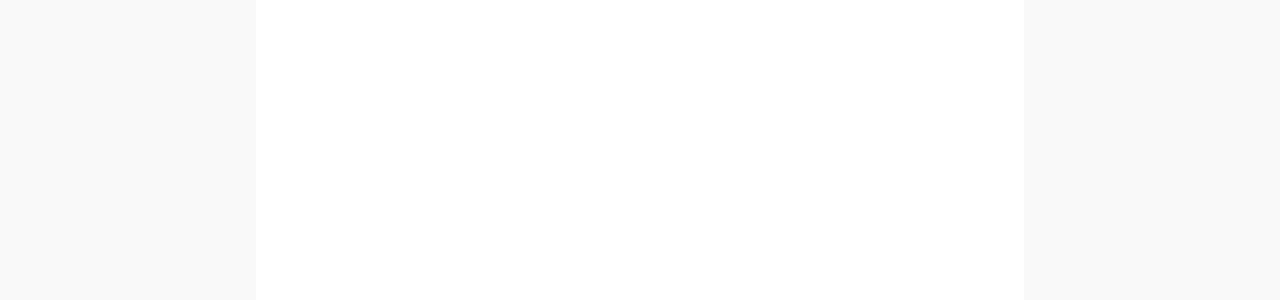
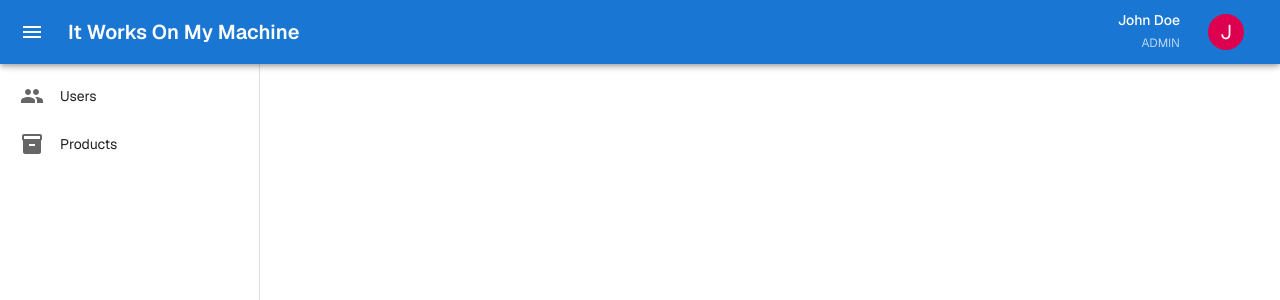
Before and after one commit to roshan-cpaxtra/It-Works-On-My-Machine, a Next.js app: page / in a window 1280 px wide. Shown: the top 300 px of the page. Built offline with nearby package versions, Linux system fonts and the light colour scheme.

Commit message:
Add layout

```diff
--- a/app/page.tsx
+++ b/app/page.tsx
@@ -1,13 +1,10 @@
 "use client";
-import { Typography } from "@mui/material";
+import { MainLayout } from "@/components/layout/MainLayout";
+
 export default function Home() {
   return (
-    <div className="flex min-h-screen items-center justify-center bg-zinc-50 font-sans dark:bg-black">
-      <main className="flex min-h-screen w-full max-w-3xl flex-col items-center justify-between py-32 px-16 bg-white dark:bg-black sm:items-start">
-        <Typography variant="body1" className="text-white">
-          Blank project
-        </Typography>
-      </main>
-    </div>
+    <MainLayout>
+      <div />
+    </MainLayout>
   );
 }
--- /dev/null
+++ b/components/layout/MainLayout.tsx
@@ -0,0 +1,50 @@
+'use client';
+
+import React, { useState } from 'react';
+import { Box, Toolbar, useMediaQuery, useTheme } from '@mui/material';
+import { Navbar } from './Navbar';
+import { Sidebar, DRAWER_WIDTH } from './Sidebar';
+
+interface MainLayoutProps {
+  children: React.ReactNode;
+}
+
+export const MainLayout: React.FC<MainLayoutProps> = ({ children }) => {
+  const theme = useTheme();
+  const isMobile = useMediaQuery(theme.breakpoints.down('md'));
+  const [mobileOpen, setMobileOpen] = useState(false);
+
+  const handleDrawerToggle = () => {
+    setMobileOpen(!mobileOpen);
+  };
+
+  return (
+    <Box sx={{ display: 'flex', minHeight: '100vh' }}>
+      <Navbar
+        onMenuClick={handleDrawerToggle}
+        userName="John Doe"
+        userRole="ADMIN"
+      />
+
+      <Sidebar
+        open={isMobile ? mobileOpen : true}
+        onClose={handleDrawerToggle}
+        variant={isMobile ? 'temporary' : 'permanent'}
+      />
+
+      <Box
+        component="main"
+        sx={{
+          flexGrow: 1,
+          p: 3,
+          width: { md: `calc(100% - ${DRAWER_WIDTH}px)` },
+          bgcolor: 'background.default',
+          minHeight: '100vh',
+        }}
+      >
+        <Toolbar />
+        {children}
+      </Box>
+    </Box>
+  );
+};
--- /dev/null
+++ b/components/layout/Navbar.tsx
@@ -0,0 +1,169 @@
+'use client';
+
+import React, { useState } from 'react';
+import {
+  AppBar,
+  Toolbar,
+  IconButton,
+  Typography,
+  Box,
+  Menu,
+  MenuItem,
+  Avatar,
+  Divider,
+  ListItemIcon,
+} from '@mui/material';
+import {
+  Menu as MenuIcon,
+  AccountCircle,
+  Logout,
+  Settings,
+  Person,
+} from '@mui/icons-material';
+
+interface NavbarProps {
+  onMenuClick: () => void;
+  userName?: string;
+  userRole?: string;
+}
+
+export const Navbar: React.FC<NavbarProps> = ({
+  onMenuClick,
+  userName = 'Guest User',
+  userRole = 'GUEST'
+}) => {
+  const [anchorEl, setAnchorEl] = useState<null | HTMLElement>(null);
+
+  const handleUserMenuOpen = (event: React.MouseEvent<HTMLElement>) => {
+    setAnchorEl(event.currentTarget);
+  };
+
+  const handleUserMenuClose = () => {
+    setAnchorEl(null);
+  };
+
+  const handleLogout = () => {
+    handleUserMenuClose();
+    // Logout logic will be implemented later
+    console.log('Logout clicked');
+  };
+
+  const handleProfile = () => {
+    handleUserMenuClose();
+    // Profile navigation will be implemented later
+    console.log('Profile clicked');
+  };
+
+  const handleSettings = () => {
+    handleUserMenuClose();
+    // Settings navigation will be implemented later
+    console.log('Settings clicked');
+  };
+
+  return (
+    <AppBar
+      position="fixed"
+      sx={{
+        zIndex: (theme) => theme.zIndex.drawer + 1,
+        bgcolor: 'primary.main'
+      }}
+    >
+      <Toolbar>
+        <IconButton
+          color="inherit"
+          aria-label="open drawer"
+          edge="start"
+          onClick={onMenuClick}
+          sx={{ mr: 2 }}
+        >
+          <MenuIcon />
+        </IconButton>
+
+        <Typography
+          variant="h6"
+          noWrap
+          component="div"
+          sx={{ flexGrow: 0, fontWeight: 600 }}
+        >
+          It Works On My Machine
+        </Typography>
+
+        <Box sx={{ flexGrow: 1 }} />
+
+        <Box sx={{ display: 'flex', alignItems: 'center', gap: 2 }}>
+          <Box sx={{ display: { xs: 'none', sm: 'block' }, textAlign: 'right' }}>
+            <Typography variant="body2" sx={{ fontWeight: 500 }}>
+              {userName}
+            </Typography>
+            <Typography variant="caption" sx={{ color: 'rgba(255, 255, 255, 0.7)' }}>
+              {userRole}
+            </Typography>
+          </Box>
+
+          <IconButton
+            size="large"
+            aria-label="account of current user"
+            aria-controls="user-menu"
+            aria-haspopup="true"
+            onClick={handleUserMenuOpen}
+            color="inherit"
+          >
+            <Avatar sx={{ width: 36, height: 36, bgcolor: 'secondary.main' }}>
+              {userName.charAt(0).toUpperCase()}
+            </Avatar>
+          </IconButton>
+
+          <Menu
+            id="user-menu"
+            anchorEl={anchorEl}
+            open={Boolean(anchorEl)}
+            onClose={handleUserMenuClose}
+            anchorOrigin={{
+              vertical: 'bottom',
+              horizontal: 'right',
+            }}
+            transformOrigin={{
+              vertical: 'top',
+              horizontal: 'right',
+            }}
+            sx={{ mt: 1 }}
+          >
+            <Box sx={{ px: 2, py: 1.5 }}>
+              <Typography variant="subtitle2" sx={{ fontWeight: 600 }}>
+                {userName}
+              </Typography>
+              <Typography variant="caption" color="text.secondary">
+                {userRole}
+              </Typography>
+            </Box>
+
+            <Divider />
+
+            <MenuItem onClick={handleProfile}>
+              <ListItemIcon>
+                <Person fontSize="small" />
+              </ListItemIcon>
+              Profile
+            </MenuItem>
+
+            <MenuItem onClick={handleSettings}>
+              <ListItemIcon>
+                <Settings fontSize="small" />
+              </ListItemIcon>
+              Settings
+            </MenuItem>
+
+            <Divider />
+
+            <MenuItem onClick={handleLogout}>
+              <ListItemIcon>
+                <Logout fontSize="small" color="error" />
+              </ListItemIcon>
+              <Typography color="error">Logout</Typography>
+            </MenuItem>
+          </Menu>
+        </Box>
+      </Toolbar>
+    </AppBar>
+  );
+};
--- /dev/null
+++ b/components/layout/Sidebar.tsx
@@ -0,0 +1,166 @@
+'use client';
+
+import React from 'react';
+import {
+  Drawer,
+  List,
+  ListItem,
+  ListItemButton,
+  ListItemIcon,
+  ListItemText,
+  Toolbar,
+  Divider,
+  Box,
+  Collapse,
+} from '@mui/material';
+import {
+  People,
+  Inventory,
+  ExpandLess,
+  ExpandMore,
+} from '@mui/icons-material';
+import { usePathname } from 'next/navigation';
+import Link from 'next/link';
+
+interface NavItem {
+  title: string;
+  path: string;
+  icon: React.ReactNode;
+  children?: NavItem[];
+}
+
+const DRAWER_WIDTH = 260;
+
+const navigationItems: NavItem[] = [
+  {
+    title: 'Users',
+    path: '/users',
+    icon: <People />,
+  },
+  {
+    title: 'Products',
+    path: '/products',
+    icon: <Inventory />,
+  },
+];
+
+interface SidebarProps {
+  open: boolean;
+  onClose: () => void;
+  variant?: 'permanent' | 'temporary';
+}
+
+export const Sidebar: React.FC<SidebarProps> = ({
+  open,
+  onClose,
+  variant = 'permanent'
+}) => {
+  const pathname = usePathname();
+  const [expandedItems, setExpandedItems] = React.useState<string[]>([]);
+
+  const handleItemClick = (itemPath: string) => {
+    if (expandedItems.includes(itemPath)) {
+      setExpandedItems(expandedItems.filter((path) => path !== itemPath));
+    } else {
+      setExpandedItems([...expandedItems, itemPath]);
+    }
+  };
+
+  const isItemActive = (itemPath: string) => {
+    return pathname === itemPath || pathname?.startsWith(itemPath + '/');
+  };
+
+  const renderNavItem = (item: NavItem, depth: number = 0) => {
+    const hasChildren = item.children && item.children.length > 0;
+    const isExpanded = expandedItems.includes(item.path);
+    const isActive = isItemActive(item.path);
+
+    return (
+      <React.Fragment key={item.path}>
+        <ListItem disablePadding sx={{ display: 'block' }}>
+          <ListItemButton
+            component={hasChildren ? 'div' : Link}
+            href={!hasChildren ? item.path : undefined}
+            onClick={() => hasChildren && handleItemClick(item.path)}
+            sx={{
+              minHeight: 48,
+              px: 2.5,
+              pl: 2.5 + depth * 2,
+              bgcolor: isActive ? 'action.selected' : 'transparent',
+              '&:hover': {
+                bgcolor: isActive ? 'action.selected' : 'action.hover',
+              },
+              borderLeft: isActive ? 3 : 0,
+              borderColor: 'primary.main',
+            }}
+          >
+            <ListItemIcon
+              sx={{
+                minWidth: 0,
+                mr: 2,
+                justifyContent: 'center',
+                color: isActive ? 'primary.main' : 'text.secondary',
+              }}
+            >
+              {item.icon}
+            </ListItemIcon>
+            <ListItemText
+              primary={item.title}
+              primaryTypographyProps={{
+                fontSize: 14,
+                fontWeight: isActive ? 600 : 400,
+              }}
+            />
+            {hasChildren && (
+              isExpanded ? <ExpandLess /> : <ExpandMore />
+            )}
+          </ListItemButton>
+        </ListItem>
+
+        {hasChildren && (
+          <Collapse in={isExpanded} timeout="auto" unmountOnExit>
+            <List component="div" disablePadding>
+              {item.children?.map((child) => renderNavItem(child, depth + 1))}
+            </List>
+          </Collapse>
+        )}
+      </React.Fragment>
+    );
+  };
+
+  const drawerContent = (
+    <>
+      <Toolbar />
+      <Box sx={{ overflow: 'auto', height: '100%' }}>
+        <List>
+          {navigationItems.map((item) => renderNavItem(item))}
+        </List>
+      </Box>
+    </>
+  );
+
+  return (
+    <Drawer
+      variant={variant}
+      open={open}
+      onClose={onClose}
+      sx={{
+        width: DRAWER_WIDTH,
+        flexShrink: 0,
+        '& .MuiDrawer-paper': {
+          width: DRAWER_WIDTH,
+          boxSizing: 'border-box',
+          borderRight: '1px solid',
+          borderColor: 'divider',
+        },
+      }}
+      ModalProps={{
+        keepMounted: true, // Better mobile performance
+      }}
+    >
+      {drawerContent}
+    </Drawer>
+  );
+};
+
+export { DRAWER_WIDTH };
--- a/package.json
+++ b/package.json
@@ -12,6 +12,7 @@
     "@emotion/cache": "^11.14.0",
     "@emotion/react": "^11.14.0",
     "@emotion/styled": "^11.14.1",
+    "@mui/icons-material": "^7.3.5",
     "@mui/material": "^7.3.5",
     "next": "16.0.3",
     "react": "19.2.0",
```
Also changed, not shown: 1 other file (tests, documents, lock files or other folders).
